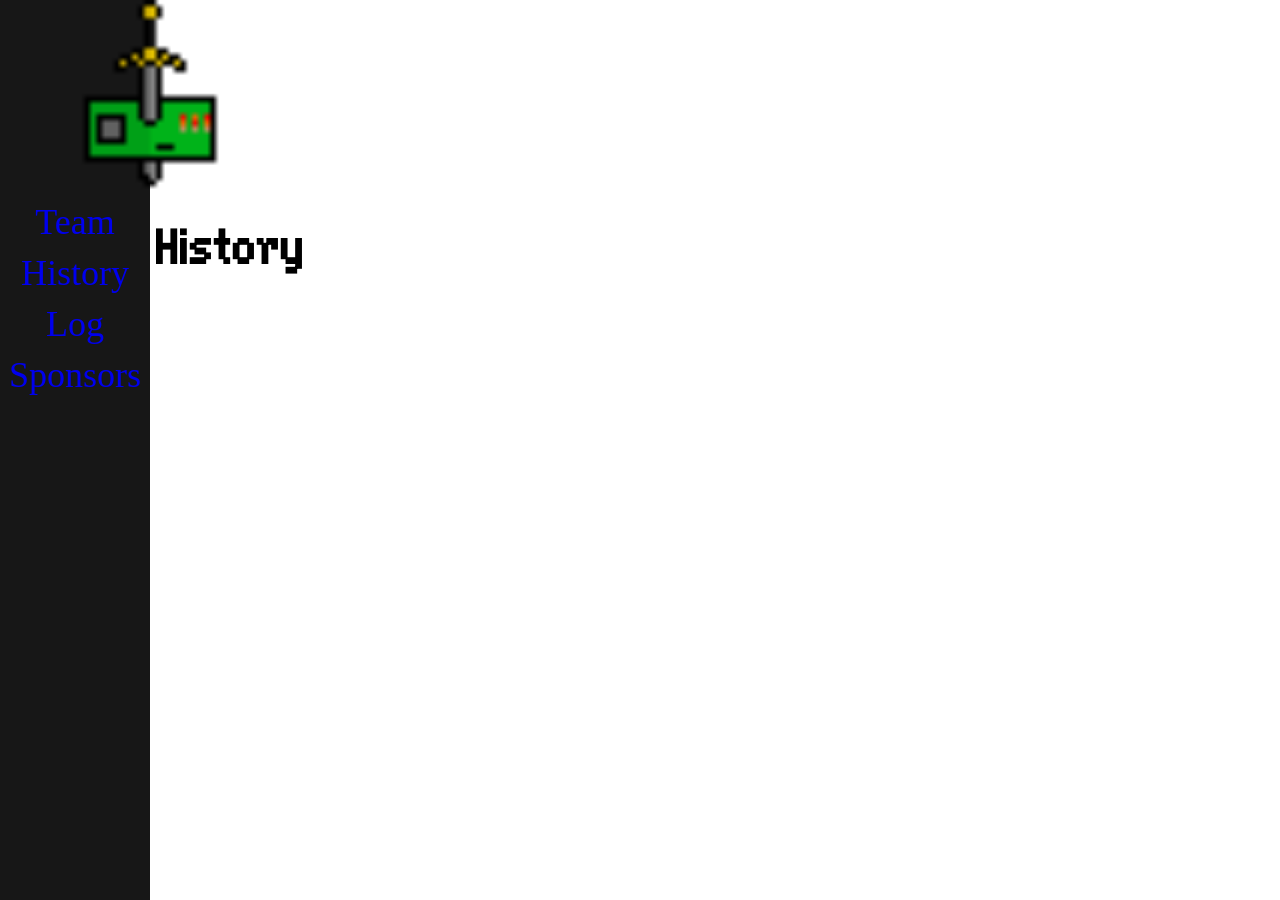
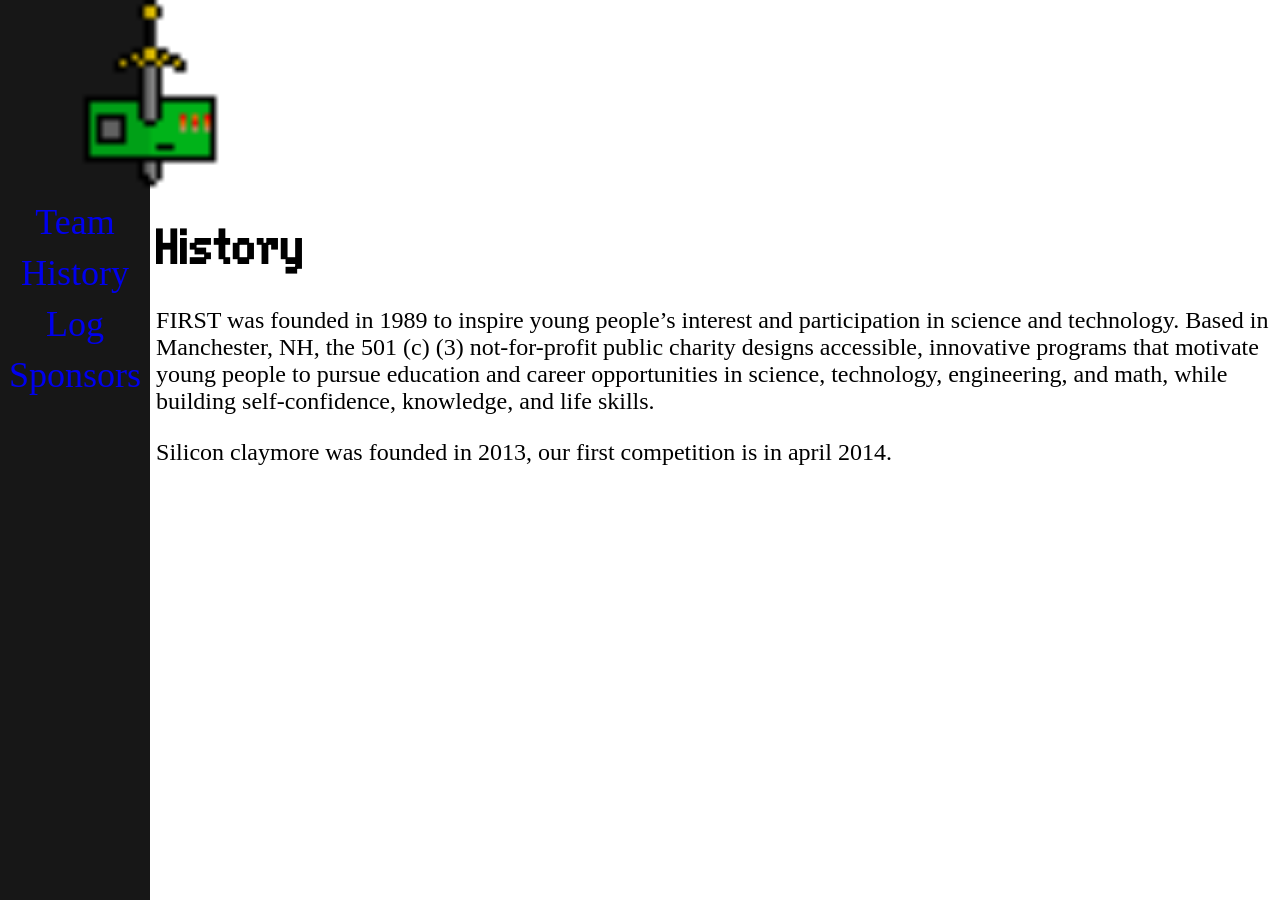
Before and after one commit to SiliconClaymore/siliconclaymore.github.io, a Jekyll site: the page built from history/index.md, in a window 1280 px wide. Built offline with Jekyll 4.4.1, drawn with Linux system fonts in a browser that asks for light colours.

Commit message:
Update index.md

```diff
--- a/history/index.md
+++ b/history/index.md
@@ -2,3 +2,6 @@
 layout: default
 title: History
 ---
+FIRST was founded in 1989 to inspire young people's interest and participation in science and technology. Based in Manchester, NH, the 501 (c) (3) not-for-profit public charity designs accessible, innovative programs that motivate young people to pursue education and career opportunities in science, technology, engineering, and math, while building self-confidence, knowledge, and life skills.
+
+Silicon claymore was founded in 2013, our first competition is in april 2014.
```
